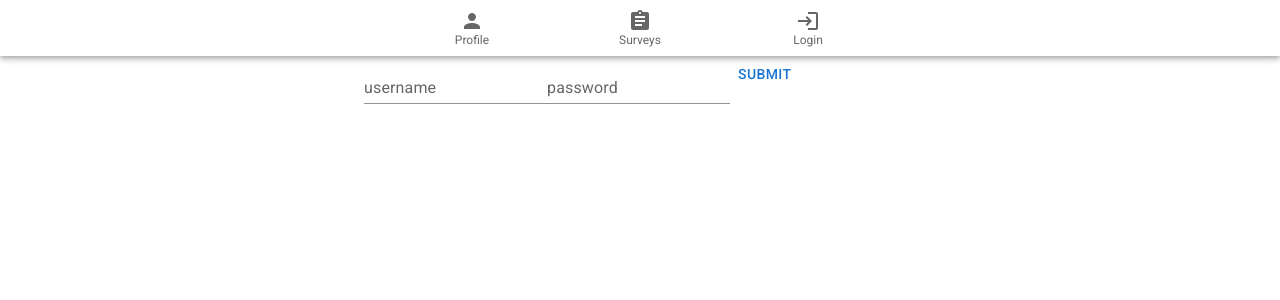
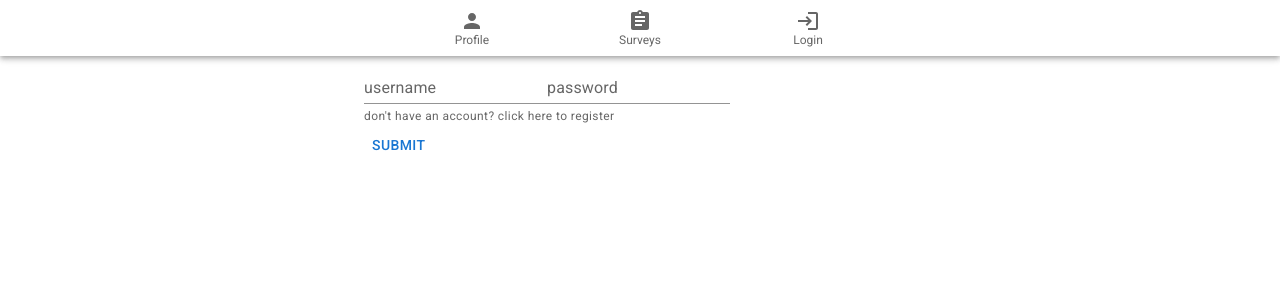
Before and after one commit to Joel-coder/COMP229-Web-Application-Development-Project-frontend, a Next.js app: page /login in a window 1280 px wide. Shown: the top 300 px of the page. Built offline with nearby package versions, Linux system fonts and the light colour scheme.

Commit message:
adding redirect to register

```diff
--- a/pages/login/index.js
+++ b/pages/login/index.js
@@ -3,10 +3,13 @@ import TextField from "@mui/material/TextField";
 import Container from "@mui/material/Container";
 import Button from "@mui/material/Button";
 import API from "../../api";
+import { FormHelperText } from "@mui/material";
 //require("typeface-poppins");
 //require("typeface-inter");
+import { useRouter } from "next/router";
 
 export default function Login() {
+  const router = useRouter();
   const [arrTable, setArrTable] = useState({});
   const [name, setName] = useState("");
 
@@ -46,6 +49,13 @@ export default function Login() {
             setPassword(event.target.value);
           }}
         />
+        <FormHelperText
+          variant="standard"
+          label={'margin="none"'}
+          onClick={() => router.push("/register")}
+        >
+          don't have an account? click here to register
+        </FormHelperText>
         <Button type="button" variant="text" onClick={handleSubmit}>
           Submit
         </Button>
```
